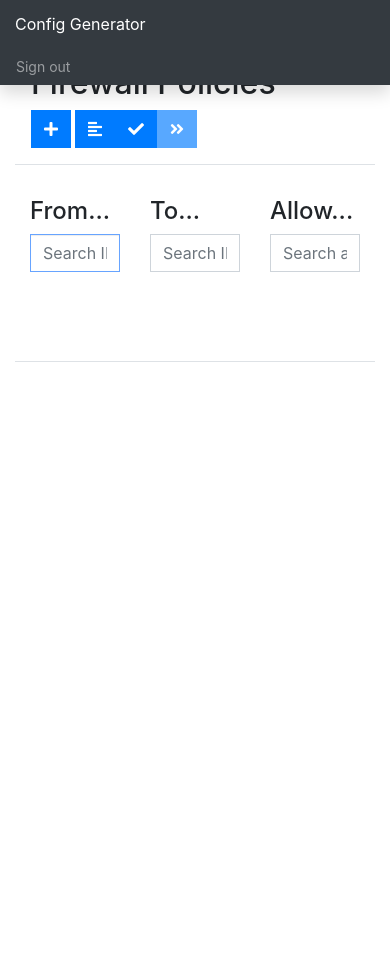
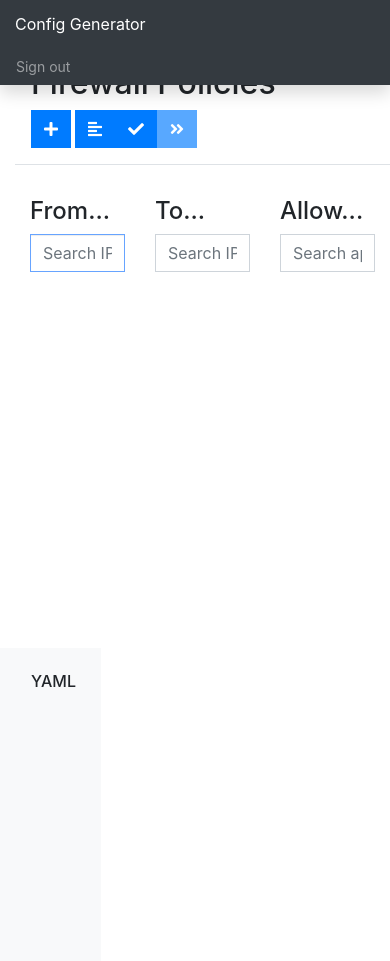
Before and after one commit to haeringer/srx-yamlr, a Django app: template cgapp/templates/cgapp/index.html in a window 390 px wide. Before the commit the page ends 362 px from the top, so only its background shows below. Run offline with Django 3.2, Linux system fonts and the light colour scheme; the template is opened without the code that fills it: most values are stand-ins (such as "Sample title", 1, 10 or a date in 2020); some libraries are stand-ins or nearby versions.

Commit message:
section for showing current yaml config

```diff
--- a/cgapp/static/cgapp/main.js
+++ b/cgapp/static/cgapp/main.js
@@ -20,9 +20,7 @@ $(function() {
     $('#deploy-config').on('click', function() { deployConfig() });
     $('#create-object-dropdown a').on('click', function () { createInputForm(this) });
 
-    $(function () {
-        $('[data-toggle="tooltip"]').tooltip()
-    })
+    $('[data-toggle="tooltip"]').tooltip()
 
 });
 
@@ -139,11 +137,16 @@ function addObject(obj) {
             } else if (source === 'to') {
                 currentObj.to.push(objectId_dj);
             }
+
+            $('#yamlcontainer').html(response.yamlconfig);
+            $('#yamlcard').removeClass('d-none');
+
         })
 
         .fail(function(errorThrown) {
             console.log(errorThrown.toString());
         });
+
     } else if (source === 'app') {
 
         $.getJSON('/cgapp/ajax/objectdata/', {
@@ -183,6 +186,9 @@ function addObject(obj) {
             );
 
             currentObj.app.push(objectId_dj);
+
+            $('#yamlcontainer').html(response.yamlconfig);
+            $('#yamlcard').removeClass('d-none');
         })
 
         .fail(function(errorThrown) {
@@ -234,8 +240,11 @@ function deleteObject(obj) {
     })
 
     .done(function(response) {
-        console.log(response)
-        console.log('do something with returned yaml here')
+        $('#yamlcontainer').html(response.yamlconfig);
+        if (currentObjIsEmpty(currentObj)) {
+            $('#yamlcard').addClass('d-none');
+        }
+
     })
 
     .fail(function(errorThrown) {
--- a/cgapp/static/cgapp/style.css
+++ b/cgapp/static/cgapp/style.css
@@ -1,5 +1,15 @@
+html,body{height:100%;}
+
 body {
     font-size: .875rem;
+  }
+
+  .container-fluid {
+    height:100%;
+  }
+
+  .full-height{
+    min-height:100%;
   }
 
   * {
--- a/cgapp/templates/cgapp/index.html
+++ b/cgapp/templates/cgapp/index.html
@@ -139,11 +139,11 @@
       </ul>
     </nav>
 
-    <div class="container-fluid">
-      <div class="row">
-        <main role="main" class="col-sm">
+    <main role="main" class="container-fluid">
+      <div class="row full-height">
+        <div class="col-sm pr-0">
 
-          <div class="d-flex justify-content-between flex-wrap flex-md-nowrap align-items-center pt-3 pb-2 mb-3 pl-3 border-bottom">
+          <div class="d-flex justify-content-between flex-wrap flex-md-nowrap align-items-center pt-3 pb-2 pl-3 border-bottom">
             <h1 class="h2">Firewall Policies</h1>
             <div class="btn-toolbar mb-2 mb-md-0 pr-2">
               <div class="btn-group mr-2">
@@ -164,7 +164,10 @@
             </div>
           </div>
 
-          <div class="d-flex justify-content-between pt-3 pb-4">
+          <div class="row full-height">
+            <div class="col mt-3">
+
+              <div class="d-flex pt-3 pb-4">
 
 
                 <div class="col-sm">
@@ -273,7 +276,7 @@
 
 
               </div>
-          <div class="d-flex justify-content-between pt-3 pb-5 mb-4 border-bottom">
+              <div class="d-flex pt-3 pb-5 mb-4">
 
 
                 <div class="col-sm">
@@ -316,12 +319,28 @@
                 </div>
 
               </div>
-          <div class="d-flex justify-content-between pt-3 pb-5 mb-4 pl-3" id="saved-config">
+
+            </div>
+            <div class="col-3 pt-4 bg-light">
+
+              <div class="row ml-3">
+                <h6>YAML</h6>
+              </div>
+              <div class="row ml-3 d-none" id="yamlcard">
+                <div class="card mt-1">
+                  <pre class="card-body mr-3" id="yamlcontainer">
+                  </pre>
+                </div>
+              </div>
             </div>
 
+          </div>
+
+        </div>
+
+
+      </div>
     </main>
-      </div>
-    </div>
 
     <!-- Bootstrap core JavaScript + dependencies
     ================================================== -->
--- a/cgapp/views.py
+++ b/cgapp/views.py
@@ -94,9 +94,10 @@ def objectdata(request):
 
     try:
         yaml = buildyaml(response_data, src, obj_type, configid, action)
-        print(yaml)
+        response_data['yamlconfig'] = yaml
     except Exception as e:
         print('YAML build failed because of the following error:')
         print(e)
 
+
     return JsonResponse(response_data, safe=False)
```
Lines whose indentation alone changed are shown as unchanged.
